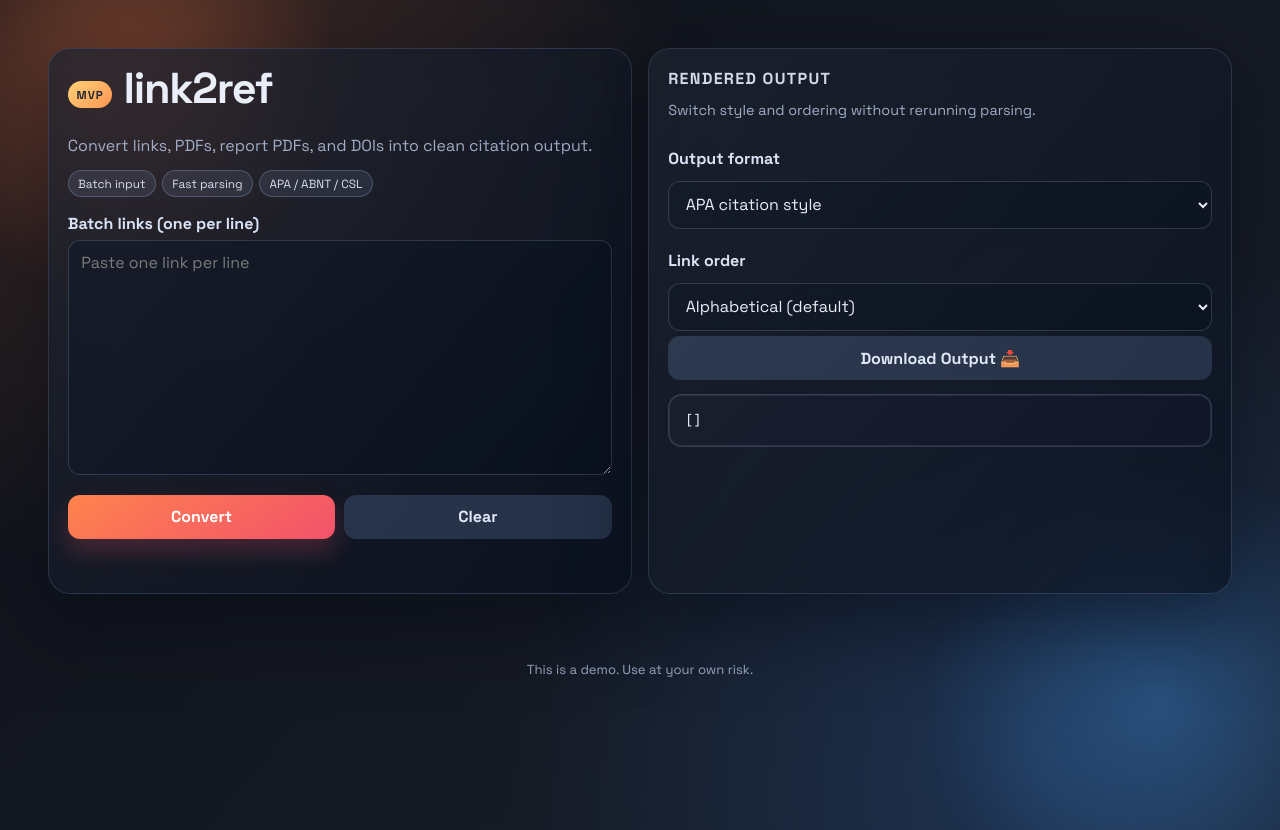
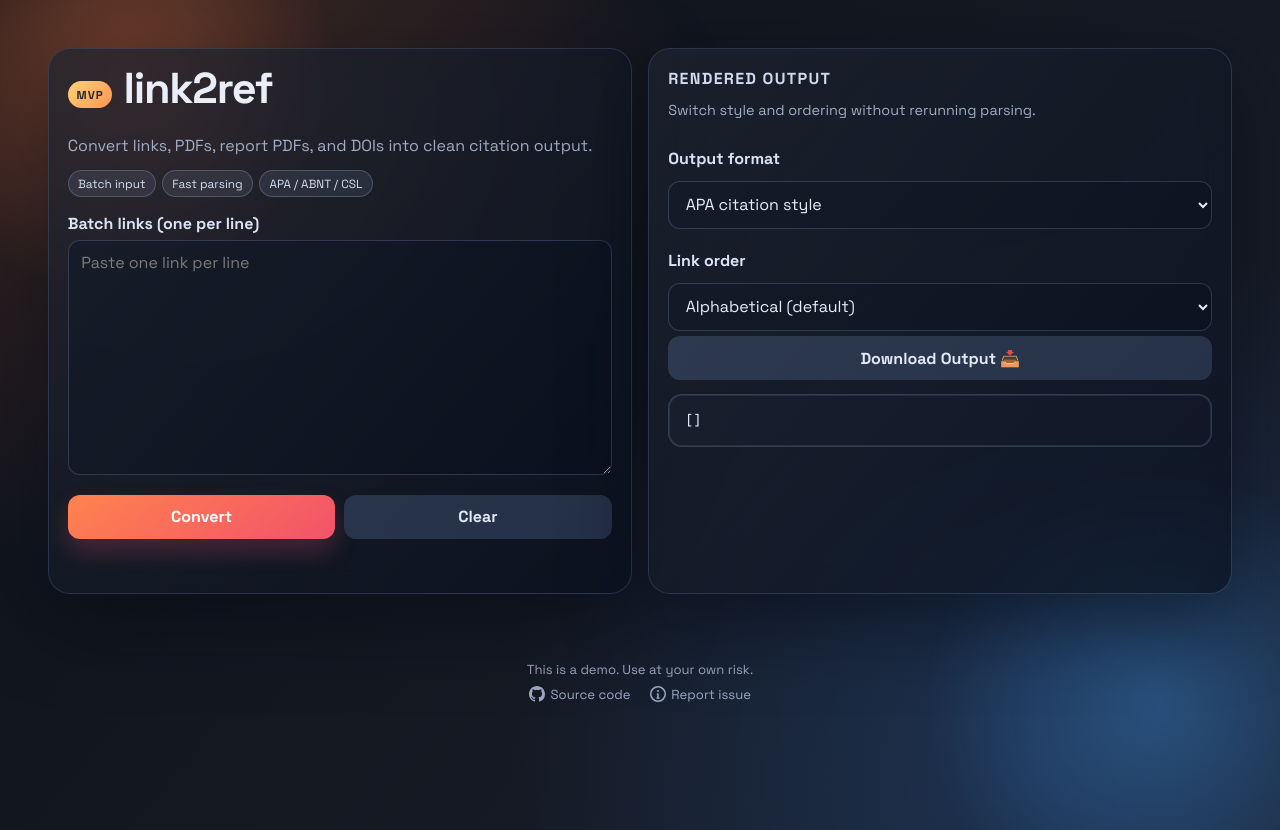
Before and after one commit to belisards/link2ref, a website: page public/index.html in a window 1280 px wide. Drawn offline with Linux system fonts and the light colour scheme.

Commit message:
Add footer links to source code and issue tracker

```diff
--- a/public/index.html
+++ b/public/index.html
@@ -73,6 +73,16 @@
 
     <footer class="disclaimer">
       <p>This is a demo. Use at your own risk.</p>
+      <nav class="footer-links">
+        <a href="https://github.com/belisards/link2ref" target="_blank" rel="noopener">
+          <svg width="16" height="16" viewBox="0 0 16 16" fill="currentColor"><path d="M8 0C3.58 0 0 3.58 0 8c0 3.54 2.29 6.53 5.47 7.59.4.07.55-.17.55-.38 0-.19-.01-.82-.01-1.49-2.01.37-2.53-.49-2.69-.94-.09-.23-.48-.94-.82-1.13-.28-.15-.68-.52-.01-.53.63-.01 1.08.58 1.23.82.72 1.21 1.87.87 2.33.66.07-.52.28-.87.51-1.07-1.78-.2-3.64-.89-3.64-3.95 0-.87.31-1.59.82-2.15-.08-.2-.36-1.02.08-2.12 0 0 .67-.21 2.2.82a7.42 7.42 0 0 1 4 0c1.53-1.04 2.2-.82 2.2-.82.44 1.1.16 1.92.08 2.12.51.56.82 1.27.82 2.15 0 3.07-1.87 3.75-3.65 3.95.29.25.54.73.54 1.48 0 1.07-.01 1.93-.01 2.2 0 .21.15.46.55.38A8.01 8.01 0 0 0 16 8c0-4.42-3.58-8-8-8z"/></svg>
+          Source code
+        </a>
+        <a href="https://github.com/belisards/link2ref/issues" target="_blank" rel="noopener">
+          <svg width="16" height="16" viewBox="0 0 16 16" fill="currentColor"><path d="M8 1.5a6.5 6.5 0 1 0 0 13 6.5 6.5 0 0 0 0-13zM0 8a8 8 0 1 1 16 0A8 8 0 0 1 0 8zm9-3a1 1 0 1 1-2 0 1 1 0 0 1 2 0zM6.75 8a.75.75 0 0 1 .75-.75h.5a.75.75 0 0 1 .75.75v3.25h.25a.75.75 0 0 1 0 1.5h-2a.75.75 0 0 1 0-1.5h.25V8.75H7a.75.75 0 0 1-.25-.75z"/></svg>
+          Report issue
+        </a>
+      </nav>
     </footer>
 
     <script type="module" src="app.js?v=4"></script>
--- a/public/styles.css
+++ b/public/styles.css
@@ -328,6 +328,26 @@ pre {
   grid-column: 1 / -1;
 }
 
+.footer-links {
+  display: flex;
+  justify-content: center;
+  gap: 1.2rem;
+  margin-top: 0.5rem;
+}
+
+.footer-links a {
+  display: inline-flex;
+  align-items: center;
+  gap: 0.35rem;
+  color: var(--ink-soft);
+  text-decoration: none;
+  transition: color 0.15s ease;
+}
+
+.footer-links a:hover {
+  color: var(--ink);
+}
+
 @media (max-width: 740px) {
   .shell {
     margin: 1.1rem auto;
```
